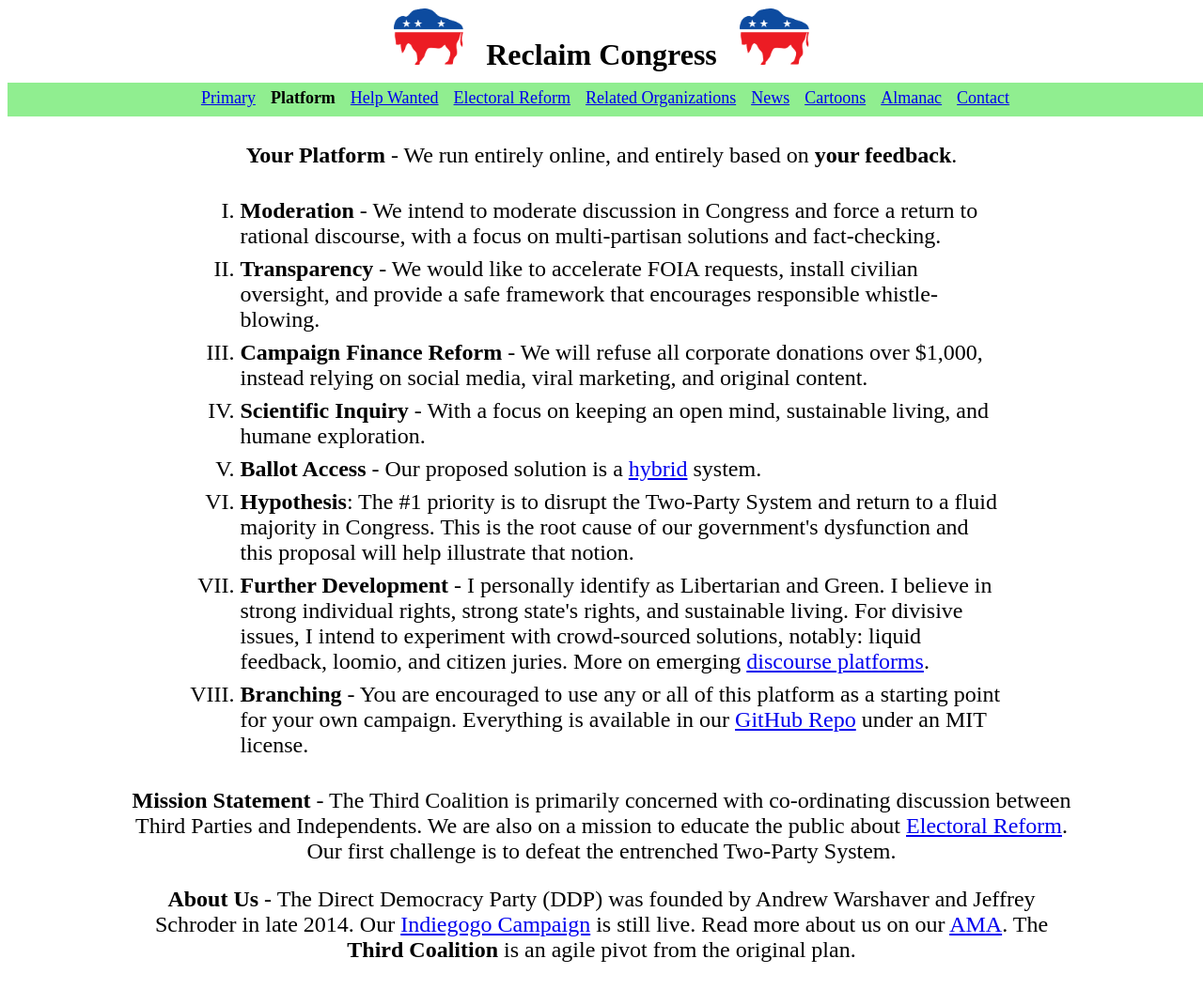
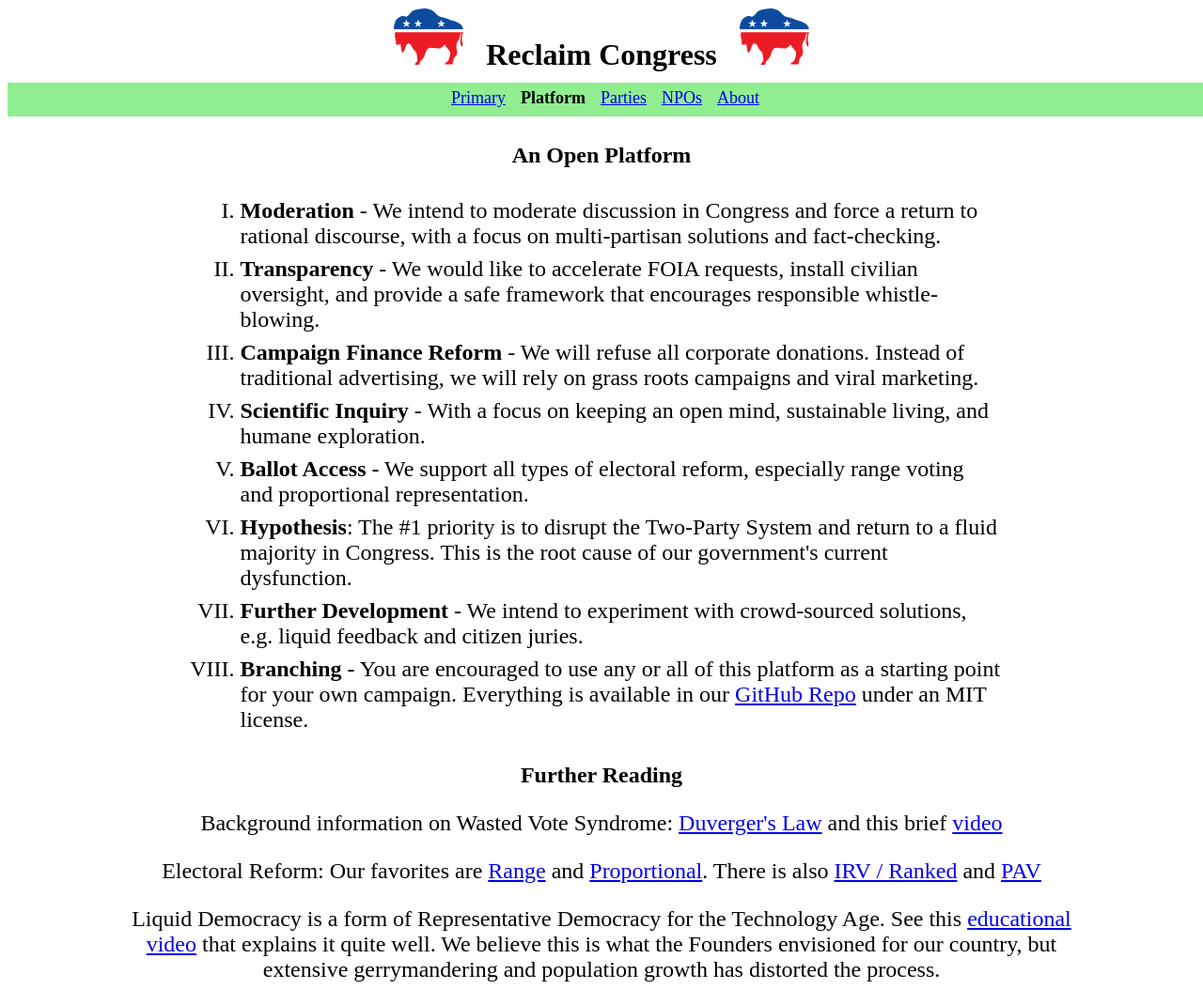
Before and after one commit to ThirdCoalition/primary, a Django app: page /about in a window 1280 px wide. Shown: the whole page at 94% size. Before the commit the page ends 1024 px from the top, so only its background shows below. Run offline with Django 3.2, Linux system fonts and the light colour scheme.

Commit message:
cleaning up, refactoring a personal website

```diff
--- a/config/xcom/views.py
+++ b/config/xcom/views.py
@@ -9,13 +9,9 @@ from models import Visit
 def sections():
     return [{'title': 'Primary', 'location': '/'},
             {'title': 'Platform', 'location': '/about'},
-            {'title': 'Help Wanted', 'location': '/help'},
-            {'title': 'Electoral Reform', 'location': '/reform'},
-            {'title': 'Related Organizations', 'location': '/related'},
-            {'title': 'News', 'location': '/news'},
-            {'title': 'Cartoons', 'location': '/blog'},
-            {'title': 'Almanac', 'location': '/almanac'},
-            {'title': 'Contact', 'location': '/contact'}]
+            {'title': 'Parties', 'location': '/parties'},
+            {'title': 'NPOs', 'location': '/related'},
+            {'title': 'About', 'location': '/contact'}]
 
 def almanacs():
     return [[dict(title="Foundations", location="foundations"),
--- a/primary/fixtures/initial_data.yaml
+++ b/primary/fixtures/initial_data.yaml
@@ -21,7 +21,7 @@
 - model: primary.Candidate
   pk: 3
   fields:
-    name: DDP
+    name: Direct Democracy
     synopsis: Be The Change
     logo: http://www.greenparty.org.uk/assets/logos/GPLogoWorldGreenForWeb.jpg
     link: http://igg.me/at/ddp
--- a/templates/about.html
+++ b/templates/about.html
@@ -5,29 +5,32 @@
 {% block content %}
 
 <div class="topdiv paddedcenter" style="padding-top:4px;">
-  <p><b>Your Platform</b> - We run entirely online, and entirely based on <b>your feedback</b>.
+  <p><b>An Open Platform</b></p>
 
   <ol>
     <li><b>Moderation</b> - We intend to moderate discussion in Congress and force a return to rational discourse, with a focus on multi-partisan solutions and fact-checking.</li>
 
     <li><b>Transparency</b> - We would like to accelerate FOIA requests, install civilian oversight, and provide a safe framework that encourages responsible whistle-blowing.</li>
 
-    <li><b>Campaign Finance Reform</b> - We will refuse all corporate donations over $1,000, instead relying on social media, viral marketing, and original content.</li>
+    <li><b>Campaign Finance Reform</b> - We will refuse all corporate donations. Instead of traditional advertising, we will rely on grass roots campaigns and viral marketing.</li>
 
     <li><b>Scientific Inquiry</b> - With a focus on keeping an open mind, sustainable living, and humane exploration.</li>
 
-    <li><b>Ballot Access</b> - Our proposed solution is a <a href="/static/howtovote.png" target="_blank">hybrid</a> system.</li>
+    <li><b>Ballot Access</b> - We support all types of electoral reform, especially range voting and proportional representation.</li>
 
-    <li><b>Hypothesis</b>: The #1 priority is to disrupt the Two-Party System and return to a fluid majority in Congress. This is the root cause of our government's dysfunction and this proposal will help illustrate that notion.</li>
+    <li><b>Hypothesis</b>: The #1 priority is to disrupt the Two-Party System and return to a fluid majority in Congress. This is the root cause of our government's current dysfunction.</li>
 
-    <li><b>Further Development</b> - I personally identify as Libertarian and Green. I believe in strong individual rights, strong state's rights, and sustainable living. For divisive issues, I intend to experiment with crowd-sourced solutions, notably: liquid feedback, loomio, and citizen juries. More on emerging <a href="related#lf">discourse platforms</a>.</li>
+    <li><b>Further Development</b> - We intend to experiment with crowd-sourced solutions, e.g. liquid feedback and citizen juries.</li>
 
     <li><b>Branching</b> - You are encouraged to use any or all of this platform as a starting point for your own campaign. Everything is available in our <a href="https://github.com/ThirdCoalition/primary" target="_blank">GitHub Repo</a> under an MIT license.</li>
   </ol>
 
-  <p><b>Mission Statement</b> - The Third Coalition is primarily concerned with co-ordinating discussion between Third Parties and Independents. We are also on a mission to educate the public about <a href="reform">Electoral Reform</a>. Our first challenge is to defeat the entrenched Two-Party System.</p>
+  <p><b>Further Reading</b></p>
+  <p>Background information on Wasted Vote Syndrome: <a href="http://en.wikipedia.org/wiki/Duverger's_law" target="_blank">Duverger's Law</a> and this brief <a href="https://www.youtube.com/watch?v=s7tWHJfhiyo" target="_blank">video</a></p>
 
-  <p><b>About Us</b> - The Direct Democracy Party (DDP) was founded by Andrew Warshaver and Jeffrey Schroder in late 2014. Our <a href="http://igg.me/at/ddp" target="_blank">Indiegogo Campaign</a> is still live. Read more about us on our <a href="http://www.reddit.com/r/IAmA/comments/2xm1l6/" target="_blank">AMA</a>. The <b>Third Coalition</b> is an agile pivot from the original plan.</p>
+  <p>Electoral Reform: Our favorites are <a href="http://en.wikipedia.org/wiki/Range_voting" target="_blank">Range</a> and <a href="http://en.wikipedia.org/wiki/Proportional_representation" target="_blank">Proportional</a Voting>. There is also <a href="http://en.wikipedia.org/wiki/Instant-runoff_voting" target="_blank">IRV / Ranked</a> and <a href="http://wiki.electorama.com/wiki/Proportional_approval_voting" target="_blank">PAV</a></p>
+
+  <p>Liquid Democracy is a form of Representative Democracy for the Technology Age. See this <a href="https://www.youtube.com/watch?v=fg0_Vhldz-8" target="_blank">educational video</a> that explains it quite well. We believe this is what the Founders envisioned for our country, but extensive gerrymandering and population growth has distorted the process.</p>
 </div>
 
 {% endblock %}
--- a/templates/contact.html
+++ b/templates/contact.html
@@ -11,6 +11,10 @@
   <p>Office Hours: MW at 11-1 EST, Tu at 5-7 EST, and SatSun at 20-22 <b>GMT</b>.</p>
   <p>Comms options (ordered by preference): Curse Voice(drewshaver), gchat(warshaver), reddit(<a href="http://www.reddit.com/u/drewshaver">/u/drewshaver</a>), IRC(tbd), SMS(484-894-3224), Skype(drewshaver). Please SMS or e-mail before attempting to call. I almost never pick up unknown numbers.</p>
   <p>Please make change requests (new parties, mottos, colors), link exchanges, coordination efforts, etc in our subreddit, <a href="http://www.reddit.com/r/thirdcoalition" target="_blank">/r/thirdcoalition</a>. Ideally submit a pull request to our <a href="https://github.com/ThirdCoalition/primary" target="_blank">GitHub Repo</a>, but that isn't strictly necessary.</p>
+
+  <p><b>Mission Statement</b> - The Third Coalition is primarily concerned with co-ordinating discussion between Third Parties and Independents. We are also on a mission to educate the public about <a href="reform">Electoral Reform</a>. Our first challenge is to defeat the entrenched Two-Party System.</p>
+
+  <p><b>About Us</b> - The Direct Democracy Party (DDP) was founded by Andrew Warshaver and Jeffrey Schroder in late 2014. Our <a href="http://igg.me/at/ddp" target="_blank">Indiegogo Campaign</a> is still live. Read more about us on our <a href="http://www.reddit.com/r/IAmA/comments/2xm1l6/" target="_blank">AMA</a>. The <b>Third Coalition</b> is an agile pivot from the original plan.</p>
 </div>
 
 {% endblock %}
--- a/templates/primary.html
+++ b/templates/primary.html
@@ -27,10 +27,6 @@
 
 <div class="topdiv" style="padding-top:4px;">
   <p style="display:inline; font-size:x-large;">{% if saved %}Thanks for voting!{% else %}Cast your <a href="/vote">Vote</a>. [TODO: Authentication]{% endif %}</p>
-
-  <p class="introtext">This is a pre-alpha sneak preview. Votes will determine initial ballot ordering on the next release. Please do not spam. If it appears like you spammed, your votes will be discounted manually. Alpha release will include reasonable spam-prevention - login will be required (fb, twitter, g+, lin, et al.)
-
-  <p class="introtext">For fairness, vote counts will be fully reset on the alpha release. Pre-alpha votes will determine initial ballot ordering.</p>
 </div>
 
 {% endblock %}
--- a/templates/reform.html
+++ b/templates/reform.html
@@ -5,11 +5,6 @@
 {% block content %}
 
 <div class="topdiv" style="padding-top:4px;">
-  <p>Background information on Wasted Vote Syndrome: <a href="http://en.wikipedia.org/wiki/Duverger's_law" target="_blank">Duverger's Law</a> and this brief <a href="https://www.youtube.com/watch?v=s7tWHJfhiyo" target="_blank">video</a>.
-
-  <p>Reform options: Our favorites are <a href="http://en.wikipedia.org/wiki/Range_voting" target="_blank">Range</a> and <a href="http://en.wikipedia.org/wiki/Proportional_representation" target="_blank">Proportional</a Voting>. There is also <a href="http://en.wikipedia.org/wiki/Instant-runoff_voting" target="_blank">IRV / Ranked</a> and <a href="http://wiki.electorama.com/wiki/Proportional_approval_voting" target="_blank">PAV</a>.
-
-  <p>The DDP is based on the principles of Liquid Democracy, a form of Representative Democracy for the Technology Age. See this <a href="https://www.youtube.com/watch?v=fg0_Vhldz-8" target="_blank">educational video</a> that explains it quite eloquently. We believe this is what the Founders would have envisioned for our country if they could have imagined the Internet.</p>
 </div>
 
 {% endblock %}
```
